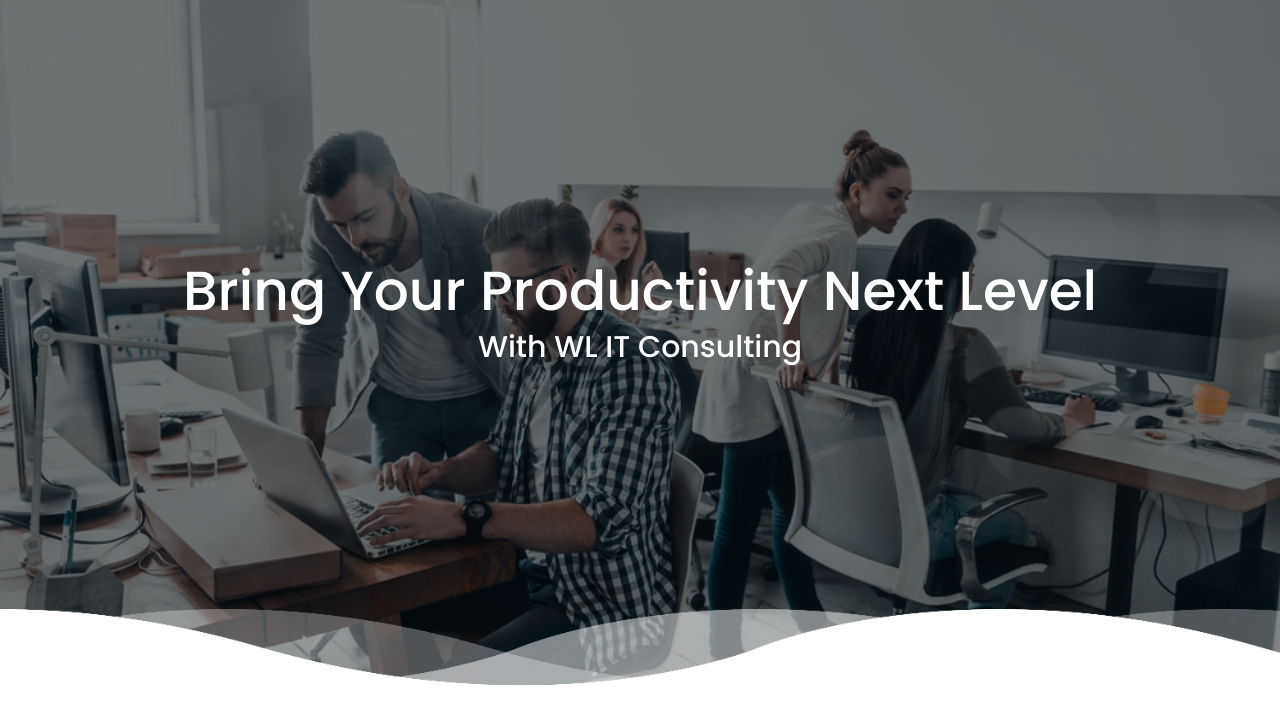
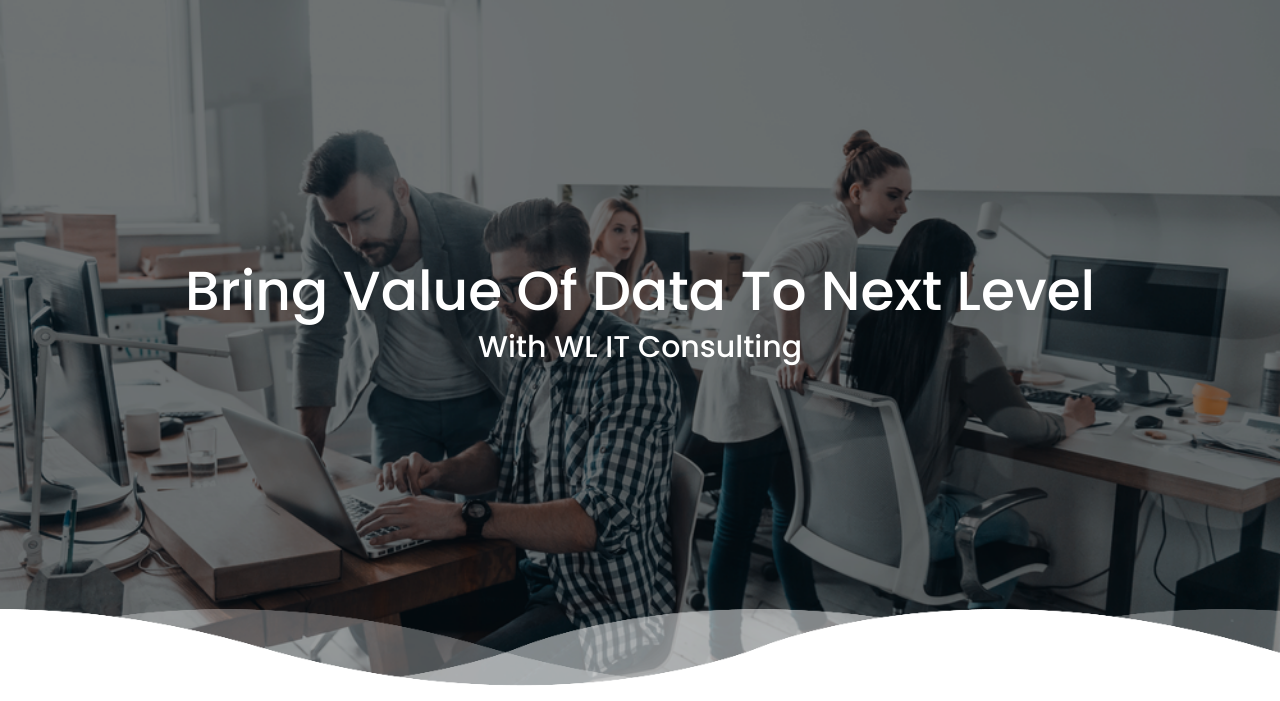
Before and after one commit to WLCorp/WLCorp.github.io, a plain HTML site: page index.html in a window 1280 px wide. Shown: the part 86-787 px from the top of the page. Drawn offline with nearby package versions, Linux system fonts and the light colour scheme.

Commit message:
update title

```diff
--- a/index.html
+++ b/index.html
@@ -36,7 +36,7 @@
     </header>
 
   <section id="home" class="home">
-      <h1>Bring your productivity next level </h1>
+      <h1>Bring Value of Data to Next Level </h1>
       <h2>with WL IT Consulting</h2>
     <div class="wave wave1"></div>
     <div class="wave wave2"></div>
```
